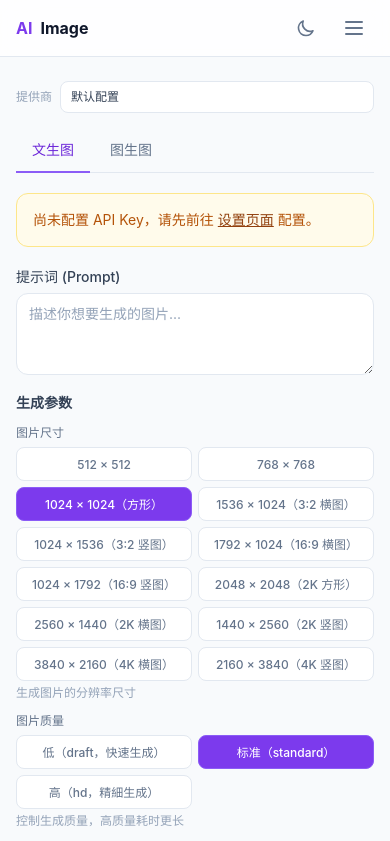
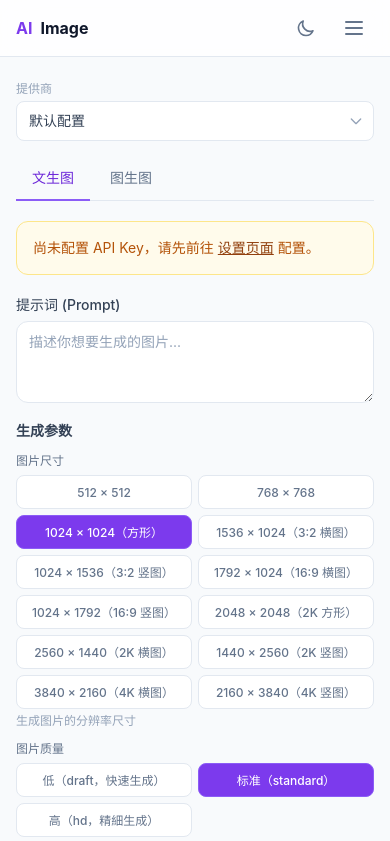
Before and after one commit to IronManCantFix/ai-image-online, a Vue app in the folder frontend/: page /generate in a window 390 px wide. Shown: the top 841 px of the page. Built offline with nearby package versions, Linux system fonts and the light colour scheme.

Commit message:
fix: provider selector mobile layout, add dropdown arrow icon
- Remove flex inline layout, use label+select block layout
- Add custom arrow SVG icon for appearance:none select
- Full width on mobile, max 240px on desktop
- Proper min-h-[40px] touch target

```diff
--- a/frontend/src/components/generation/GeneratePage.vue
+++ b/frontend/src/components/generation/GeneratePage.vue
@@ -1,12 +1,18 @@
 <template>
   <div>
     <!-- 提供商选择 -->
-    <div class="flex items-center gap-2 mb-4">
-      <span class="text-xs text-slate-400 dark:text-slate-600 shrink-0">提供商</span>
-      <select v-model="store.activeProfileId" @change="store.setActiveProfile(store.activeProfileId)"
-        class="flex-1 sm:max-w-[200px] rounded-lg border border-slate-200 dark:border-slate-700 bg-white dark:bg-slate-900 px-2.5 py-1.5 text-xs text-slate-700 dark:text-slate-300 cursor-pointer min-h-[32px] focus:outline-none focus:ring-2 focus:ring-primary-500/50 transition-colors">
-        <option v-for="p in store.profiles" :key="p.id" :value="p.id">{{ p.name }}</option>
-      </select>
+    <div class="mb-4">
+      <label class="block text-xs text-slate-400 dark:text-slate-600 mb-1">提供商</label>
+      <div class="relative">
+        <select v-model="store.activeProfileId" @change="store.setActiveProfile(store.activeProfileId)"
+          class="w-full sm:max-w-[240px] appearance-none rounded-lg border border-slate-200 dark:border-slate-700 bg-white dark:bg-slate-900 px-3 py-2 pr-9 text-sm text-slate-700 dark:text-slate-300 cursor-pointer min-h-[40px] focus:outline-none focus:ring-2 focus:ring-primary-500/50 transition-colors">
+          <option v-for="p in store.profiles" :key="p.id" :value="p.id">{{ p.name }}</option>
+        </select>
+        <svg class="absolute right-2.5 top-1/2 -translate-y-1/2 w-4 h-4 text-slate-400 pointer-events-none"
+          fill="none" stroke="currentColor" viewBox="0 0 24 24">
+          <path stroke-linecap="round" stroke-linejoin="round" stroke-width="2" d="M19 9l-7 7-7-7" />
+        </svg>
+      </div>
     </div>
 
     <!-- Tab 切换 -->
```
